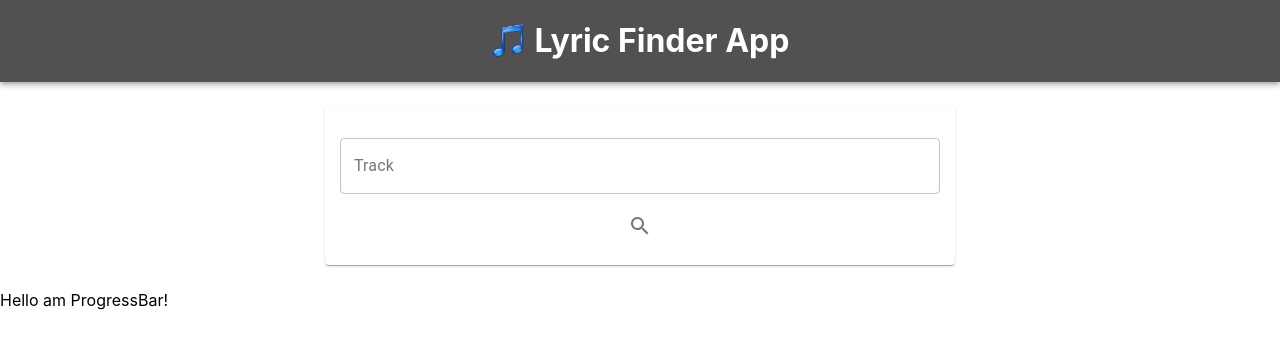
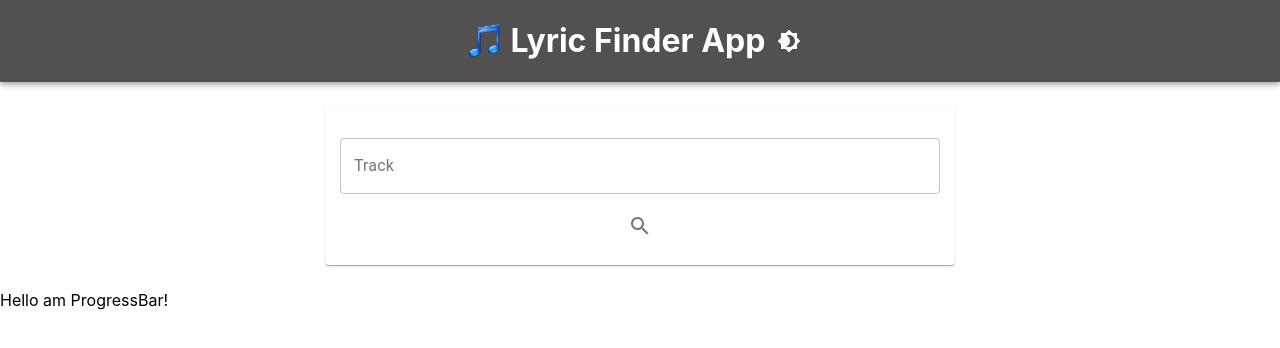
Before and after one commit to jaimeVillagran/app-context, a React (Create React App) app: page / in a window 1280 px wide. Shown: the top 348 px of the page. Built offline with nearby package versions, Linux system fonts and the light colour scheme; no server answers.

Commit message:
Refactor code to add ThemeContext and implement dark mode

```diff
--- a/src/assets/css/styles.css
+++ b/src/assets/css/styles.css
@@ -1,5 +1,15 @@
 html {
-    overflow-x: hidden;
+	overflow-x: hidden;
+}
+
+.light {
+	background-color: #fff;
+	color: #000;
+}
+
+.dark {
+	background-color: #363537;
+	color: #fff;
 }
 
 body {
@@ -30,10 +40,11 @@ a {
 }
 
 .root {
-    margin: 3vw;
+	margin: 3vw;
 }
 
-.message, .defaultPaper {
+.message,
+.defaultPaper {
 	text-align: center;
 	color: rgba(0, 0, 0, 0.54) !important;
 }
@@ -54,13 +65,16 @@ a {
 	font-size: 25px;
 }
 
-.buttonPrimary, .progressBar {
+.buttonPrimary,
+.progressBar {
 	display: flex;
-  	justify-content: center;
+	justify-content: center;
 	align-items: center;
 }
 
-.buttonPrimary, .message, .progressBar {
+.buttonPrimary,
+.message,
+.progressBar {
 	margin: 10px;
 }
 
--- a/src/atoms/Header/Header.jsx
+++ b/src/atoms/Header/Header.jsx
@@ -1,14 +1,26 @@
-import { AppBar, Toolbar } from '@material-ui/core'
-import logo from './../../assets/img/logo.png'
+import React, { useContext } from 'react';
+import { AppBar, IconButton, Toolbar } from '@material-ui/core';
+import Brightness4Icon from '@material-ui/icons/Brightness4'; // Icono para el modo oscuro
+import Brightness7Icon from '@material-ui/icons/Brightness7'; // Icono para el modo claro
+import { ThemeContext } from '../../contexts/ThemeContext/ThemeContext';
+import logo from './../../assets/img/logo.png';
 
-const Header = () => (
+const Header = () => {
+	const { theme, toggleTheme } = useContext(ThemeContext);
+	const isDarkMode = theme === 'dark';
+
+	return (
 		<AppBar position="sticky">
 			<Toolbar>
 				<img src={logo} width="35" height="35" alt="logo-lyric" />
 				&nbsp;&nbsp;
 				<h1>Lyric Finder App</h1>
+				<IconButton onClick={toggleTheme} color="inherit">
+					{isDarkMode ? <Brightness7Icon /> : <Brightness4Icon />}
+				</IconButton>
 			</Toolbar>
 		</AppBar>
-)
+	);
+};
 
-export default Header
+export default Header;
--- /dev/null
+++ b/src/contexts/ThemeContext/ThemeContext.js
@@ -0,0 +1,19 @@
+import { createContext, useState } from 'react';
+
+export const ThemeContext = createContext();
+
+export const ThemeProvider = ({ children }) => {
+	const [theme, setTheme] = useState('light'); // Puedes cambiar a 'dark' como valor inicial si prefieres
+
+	const toggleTheme = () => {
+		setTheme((currentTheme) => (currentTheme === 'light' ? 'dark' : 'light'));
+	};
+
+	return (
+		<div className={theme}>
+			<ThemeContext.Provider value={{ theme, toggleTheme }}>
+				{children}
+			</ThemeContext.Provider>
+		</div>
+	);
+};
```
Also changed, not shown: src/App.jsx (+15 -11 lines), src/contexts/DisplayModeContext/DisplayModeContext.js (deleted, +0 -28 lines). Lines whose indentation alone changed are shown as unchanged.
